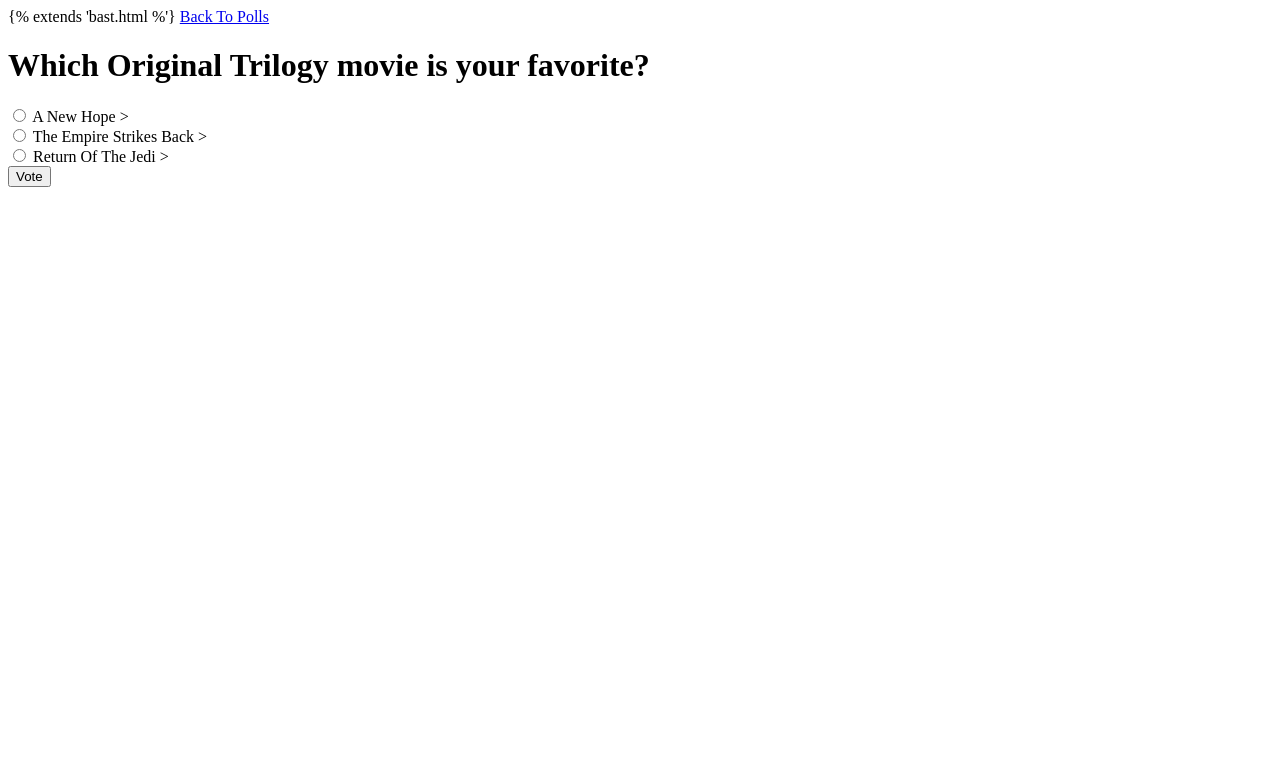
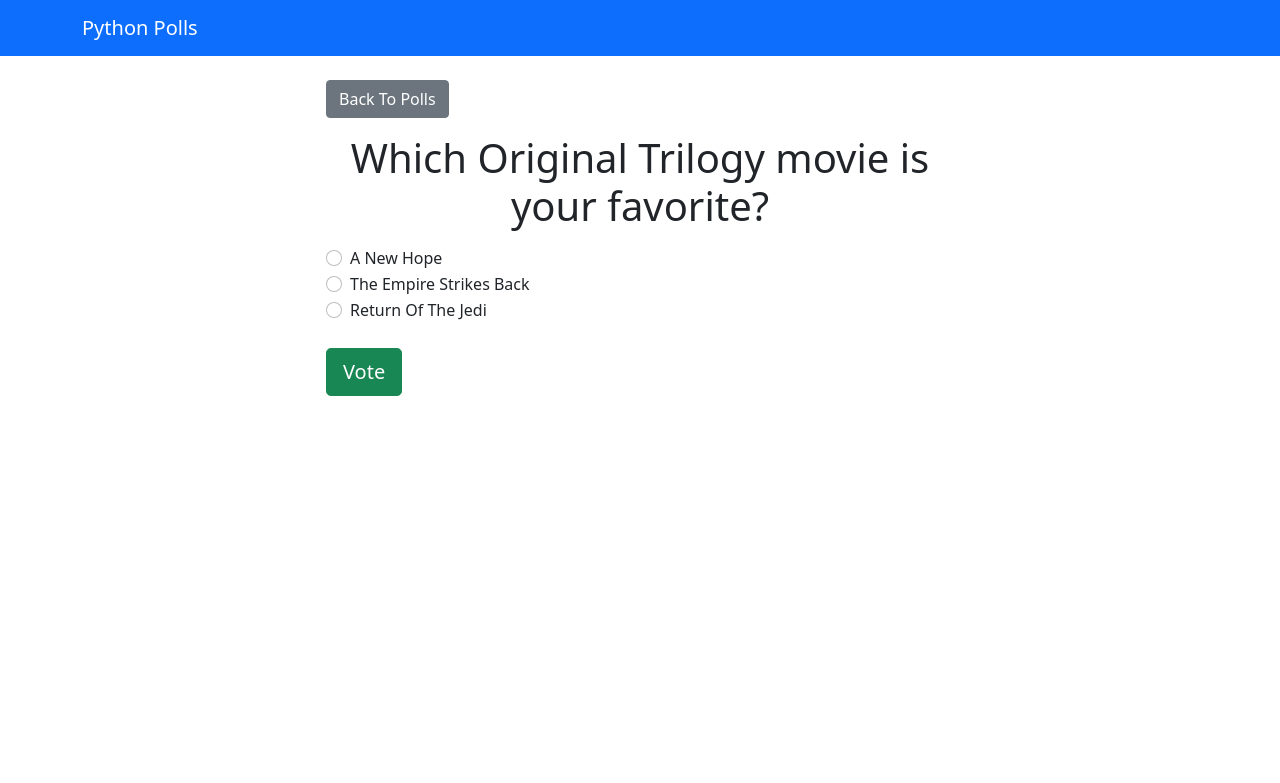
Before and after one commit to Jas802/py_polls, a Django app: page /polls/1 in a window 1280 px wide. Shown: the top 783 px of the page. Run offline with Django 3.2, Linux system fonts and the light colour scheme; data comes from the database, SQL or seed files in the repository; both versions use the stored data as it was after the commit.

Commit message:
added navbar

```diff
--- a/pythonpolls/polls/urls.py
+++ b/pythonpolls/polls/urls.py
@@ -6,5 +6,6 @@
 urlpatterns = [
   path('', views.index, name='index'),
   path('<int:question_id>', views.detail, name='detail'),
-  path('<int:question_id>/results/', views.results, name='results')
+  path('<int:question_id>/results/', views.results, name='results'),
+  path('<int:question_id>/vote/', views.vote, name='vote')
 ]
--- a/pythonpolls/polls/views.py
+++ b/pythonpolls/polls/views.py
@@ -1,4 +1,7 @@
-from django.shortcuts import render
+from django.template import loader
+from django.http import HttpResponse, HttpResponseRedirect
+from django.shortcuts import get_object_or_404, render
+from django.urls import reverse
 
 from .models import Question, Choice
 
@@ -20,3 +23,18 @@
 def results(request, question_id):
   question = get_object_or_404(Question, pk=question_id)
   return render(request, 'polls/results.html', { 'question': question })
+
+# Vote for question choice
+def vote(request, question_id):
+    question = get_object_or_404(Question, pk=question_id)
+    try:
+        selected_choice = question.choice_set.get(pk=request.POST['choice'])
+    except (KeyError, Choice.DoesNotExist):
+        return render(request, 'polls/detail.html', {
+            'question': question,
+            'error_message': "You didn't select a choice.",
+        })
+    else:
+        selected_choice.votes += 1
+        selected_choice.save()
+        return HttpResponseRedirect(reverse('polls:results', args=(question.id,)))
--- a/pythonpolls/templates/base.html
+++ b/pythonpolls/templates/base.html
@@ -12,6 +12,7 @@
     <title>Python Polls {% block title %}{% endblock%}</title>
   </head>
   <body>
+  {% include 'partials/_navbar.html' %}
     <div class="container">
       <div class="row">
         <div class="col-md-6 m-auto">{% block content %}{% endblock %}</div>
--- /dev/null
+++ b/pythonpolls/templates/partials/_navbar.html
@@ -0,0 +1,5 @@
+<nav class="navbar navbar-dark bg-primary mb-4">
+  <div class="container">
+    <a class="navbar-brand" href="/">Python Polls</a>
+  </div>
+</nav
--- a/pythonpolls/templates/polls/detail.html
+++ b/pythonpolls/templates/polls/detail.html
@@ -1,4 +1,4 @@
-{% extends 'bast.html %'}
+{% extends 'base.html' %}
 {% block content %}
 <a class="btn btn-secondary btn=sm mb-3" href="{% url 'polls:index' %}">Back To Polls</a>
 <h1 class="text-center mb-3">{{ question.question_text }}</h1>
@@ -21,7 +21,6 @@
       value="{{ choice.id }}"
     />
     <label for="choice{{ forloop.counter }}">{{ choice.choice_text }}</label>
-    >
   </div>
   {% endfor %}
   <input type="submit" value="Vote" class="btn btn-success btn-lg btn-block mt-4" />
```
Also changed, not shown: pythonpolls/templates/polls/results.html (+5 -6 lines), pythonpolls/db.sqlite3, pythonpolls/templates/polls/index.html (line endings or trailing spaces).
